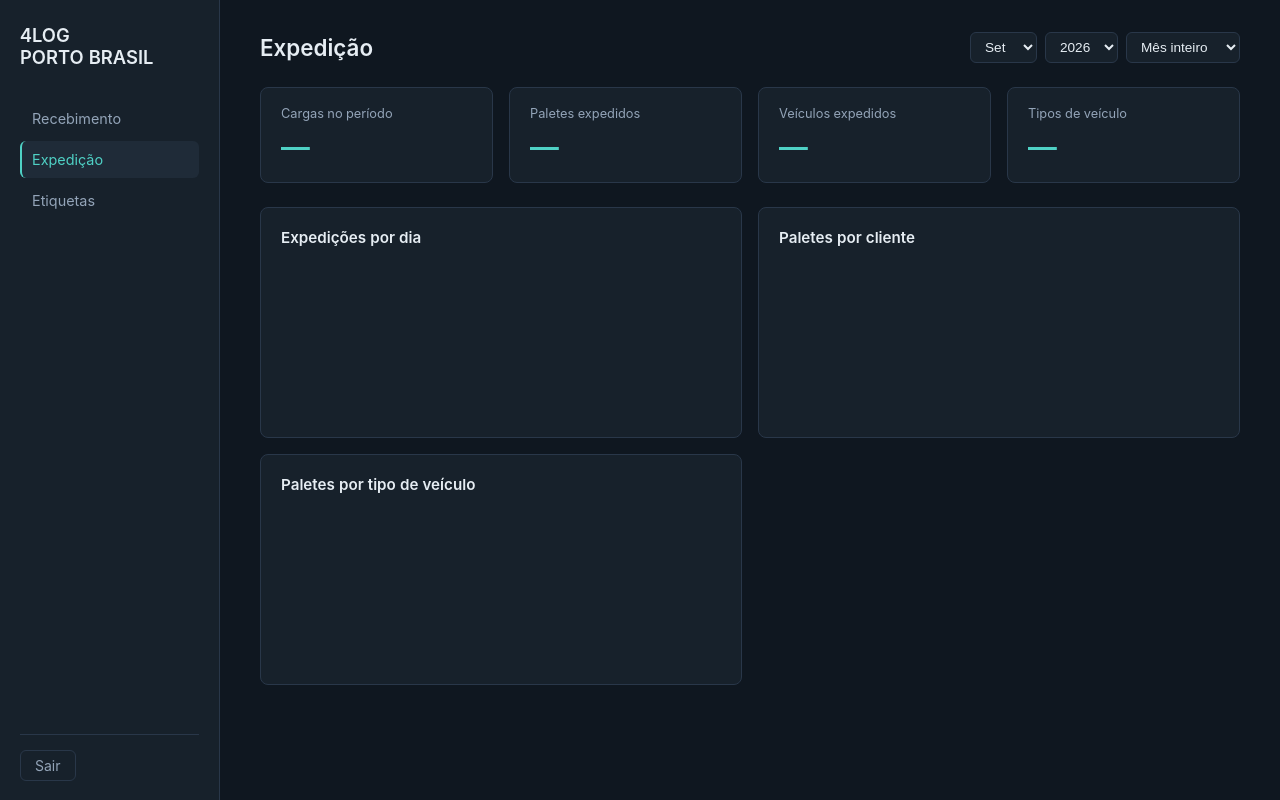
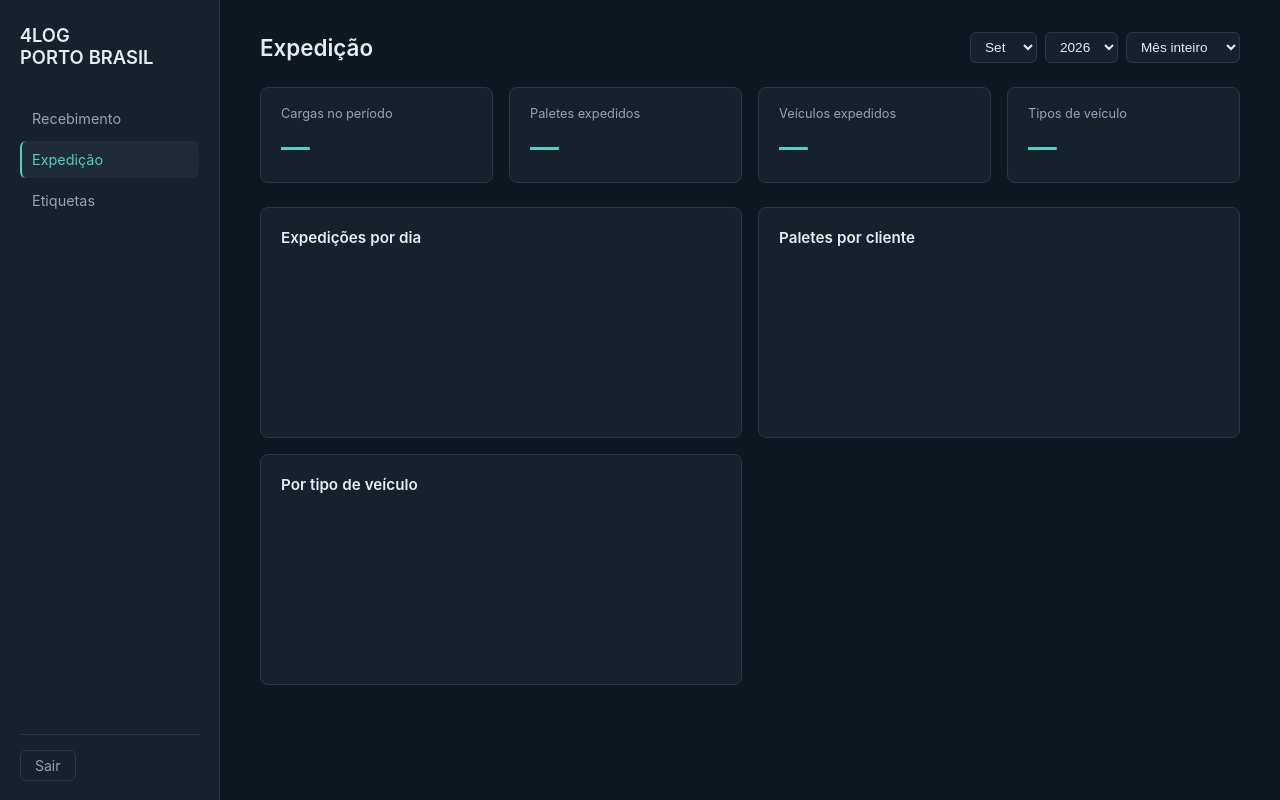
Before and after one commit to aguilarluiz2004-ux/Dashboard_Logistico, a Flask app: page /expedicao in a window 1280 px wide. Run offline with Flask 3, Linux system fonts and the light colour scheme; the visitor is signed in with stand-in values (Sample User, id 1); data that the repository does not hold is empty; a map, chart or similar area stays blank.

Commit message:
Mudança no car de veiculos da expedicao

```diff
--- a/app.py
+++ b/app.py
@@ -589,12 +589,13 @@ def api_expedicao_por_tipo_veiculo():
     where, params = args_filtro()
     conn = get_conn()
     cursor = conn.cursor()
+    # Conta veículos distintos (por romaneio), não paletes
     cursor.execute(f'''
-        SELECT veiculo as tipo, SUM(pallets) as paletes
+        SELECT veiculo as tipo, COUNT(DISTINCT romaneio) as total
         FROM expedicao
         WHERE {where}
         GROUP BY veiculo
-        ORDER BY paletes DESC
+        ORDER BY total DESC
     ''', params)
     dados = [dict(linha) for linha in cursor.fetchall()]
     conn.close()
--- a/templates/expedicao.html
+++ b/templates/expedicao.html
@@ -32,7 +32,7 @@
     <canvas id="chart-cliente"></canvas>
   </div>
   <div class="panel">
-    <h2>Paletes por tipo de veículo</h2>
+    <h2>Por tipo de veículo</h2>
     <canvas id="chart-tipo-veiculo"></canvas>
   </div>
 </div>
@@ -103,30 +103,6 @@ async function carregar() {
     options: chartOptions(),
   });
 
-  // ---- Paletes por tipo de veículo ----
-  const porTipoVeiculo = await (await fetch('/api/expedicao/por-tipo-veiculo?' + qs)).json();
-  const ctxTipoVeiculo = document.getElementById('chart-tipo-veiculo');
-  if (chartTipoVeiculo) chartTipoVeiculo.destroy();
-  chartTipoVeiculo = new Chart(ctxTipoVeiculo, {
-    type: 'bar',
-    data: {
-      labels: porTipoVeiculo.map(r => r.tipo),
-      datasets: [{
-        label: 'Paletes',
-        data: porTipoVeiculo.map(r => r.paletes),
-        backgroundColor: '#4fd1c5',
-      }],
-    },
-    options: {
-      ...chartOptions(),
-      indexAxis: 'y',
-      scales: {
-        x: { ticks: { color: '#93a4b8', precision: 0 }, grid: { color: '#29374966' }, beginAtZero: true },
-        y: { ticks: { color: '#93a4b8' }, grid: { color: '#29374966' } },
-      },
-    },
-  });
-
   // ---- Paletes por cliente (mostra o nome de todos, sem esconder rótulos) ----
   const porCliente = await (await fetch('/api/expedicao/por-cliente?' + qs)).json();
   const ctxCliente = document.getElementById('chart-cliente');
@@ -148,6 +124,30 @@ async function carregar() {
       scales: {
         x: { ticks: { color: '#93a4b8', precision: 0 }, grid: { color: '#29374966' }, beginAtZero: true },
         y: { ticks: { color: '#93a4b8', autoSkip: false, font: { size: 11 } }, grid: { color: '#29374966' } },
+      },
+    },
+  });
+
+  // ---- Por tipo de veículo (conta veículos, não paletes) ----
+  const porTipoVeiculo = await (await fetch('/api/expedicao/por-tipo-veiculo?' + qs)).json();
+  const ctxTipoVeiculo = document.getElementById('chart-tipo-veiculo');
+  if (chartTipoVeiculo) chartTipoVeiculo.destroy();
+  chartTipoVeiculo = new Chart(ctxTipoVeiculo, {
+    type: 'bar',
+    data: {
+      labels: porTipoVeiculo.map(r => r.tipo),
+      datasets: [{
+        label: 'Veículos',
+        data: porTipoVeiculo.map(r => r.total),
+        backgroundColor: '#4fd1c5',
+      }],
+    },
+    options: {
+      ...chartOptions(),
+      indexAxis: 'y',
+      scales: {
+        x: { ticks: { color: '#93a4b8', precision: 0 }, grid: { color: '#29374966' }, beginAtZero: true },
+        y: { ticks: { color: '#93a4b8' }, grid: { color: '#29374966' } },
       },
     },
   });
```
